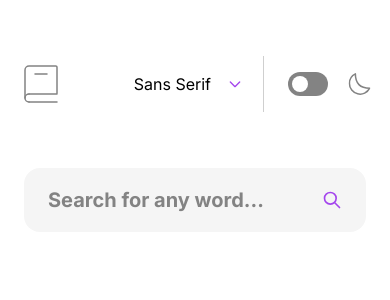
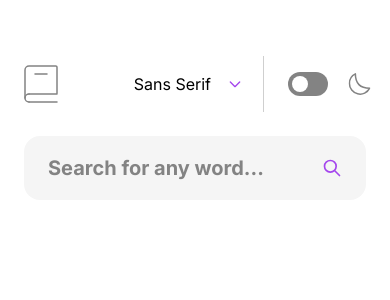
Before and after one commit to firdausthedev/dictionary-web-app, a Next.js app: page / in a window 390 px wide. Shown: the top 300 px of the page. Built offline with nearby package versions, Linux system fonts and the light colour scheme.

Commit message:
some mobile support and fixes

```diff
--- a/src/app/components/UI/FontToggle.tsx
+++ b/src/app/components/UI/FontToggle.tsx
@@ -18,7 +18,7 @@ const FontToggle = () => {
         id="dropdownDefaultButton"
         data-dropdown-toggle="dropdown"
         onClick={() => setShowDropDown(!showDropDown)}
-        className={`flex items-center gap-4 ${state.fonts}`}
+        className={`flex items-center gap-4 ${state.fonts} outline-accent`}
         type="button">
         {state.fonts === FontType.SansSerif && "Sans Serif"}
         {state.fonts === FontType.Serif && "Serif"}
@@ -50,7 +50,7 @@ const FontToggle = () => {
             } cursor-pointer w-full`}>
             <button
               aria-label="Sans Serif"
-              className="w-full text-start"
+              className="w-full text-start outline-accent"
               onClick={() => handleFontChange(FontType.SansSerif)}>
               Sans Serif
             </button>
@@ -61,7 +61,7 @@ const FontToggle = () => {
             } cursor-pointer`}>
             <button
               aria-label="Serif"
-              className="w-full text-start"
+              className="w-full text-start outline-accent"
               onClick={() => handleFontChange(FontType.Serif)}>
               Serif
             </button>
@@ -72,7 +72,7 @@ const FontToggle = () => {
             } cursor-pointer`}>
             <button
               aria-label="Mono"
-              className="w-full text-start"
+              className="w-full text-start outline-accent"
               onClick={() => handleFontChange(FontType.Mono)}>
               Mono
             </button>
--- a/src/app/components/UI/SearchBar.tsx
+++ b/src/app/components/UI/SearchBar.tsx
@@ -11,7 +11,7 @@ const SearchBar = ({ onChange, onSearch }: SearchBarProps) => {
   const { state } = useContext(AppContext);
 
   return (
-    <div className="relative mt-14">
+    <div className="relative mt-6 md:mt-14">
       <div className="absolute top-0 bottom-0 my-auto right-6 flex items-center cursor-pointer">
         <svg
           onClick={() => onSearch(state.searchKey)}
--- a/src/app/page.tsx
+++ b/src/app/page.tsx
@@ -23,7 +23,12 @@ export default function Home() {
         const data: WordDataError | WordData[] = await searchByKey(key);
         dispatch({ type: AppActionType.SET_RESPONSE, payload: data });
       } catch (error) {
-        console.log(error);
+        const data: WordDataError = {
+          title: "Error",
+          message: "Something went wrong",
+          resolution: "Please try again later",
+        };
+        dispatch({ type: AppActionType.SET_RESPONSE, payload: data });
       }
       dispatch({ type: AppActionType.SET_LOADING, payload: false });
     }
@@ -36,7 +41,7 @@ export default function Home() {
   const ErrorMessageComponent = () => {
     if (!state.loading && state.response && "message" in state.response) {
       return (
-        <div className="mt-32 text-center gap-5 flex flex-col">
+        <div className="mt-12 text-center gap-5 flex flex-col">
           <p className="text-6xl">😕</p>
           <h1 className="font-bold text-xl capitalize">
             {state.response.title}
@@ -68,8 +73,10 @@ export default function Home() {
         <div className="mt-6 flex flex-col">
           <div className="flex justify-between items-center">
             <div className="flex flex-col gap-5">
-              <h1 className="text-6xl font-bold">{word}</h1>
-              <p className="text-2xl text-accent leading-none">{phonetic}</p>
+              <h1 className="text-6xl font-bold break-all">{word}</h1>
+              <p className="text-2xl text-accent leading-none break-all">
+                {phonetic}
+              </p>
             </div>
             <div>
               {audioSrc && (
@@ -128,9 +135,14 @@ export default function Home() {
               <h4 className="mt-6 text-base">Source</h4>
               {sourceUrls.map((url, index) => {
                 return (
-                  <p key={index} className="text-base">
+                  <a
+                    key={index}
+                    className="text-base block hover:text-accent transition"
+                    target="_blank"
+                    rel="noopener noreferrer"
+                    href={url}>
                     {url}
-                  </p>
+                  </a>
                 );
               })}
             </div>
```
